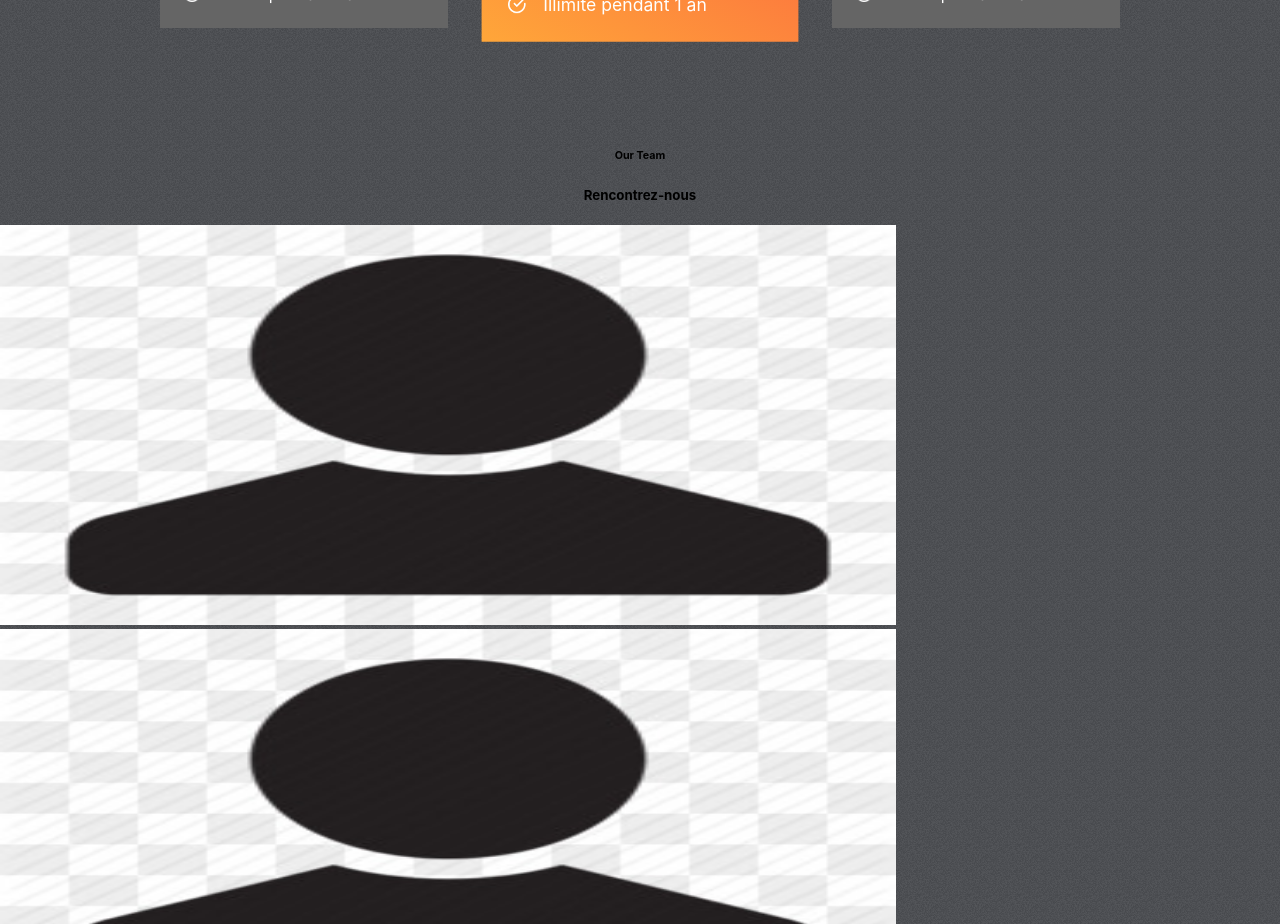
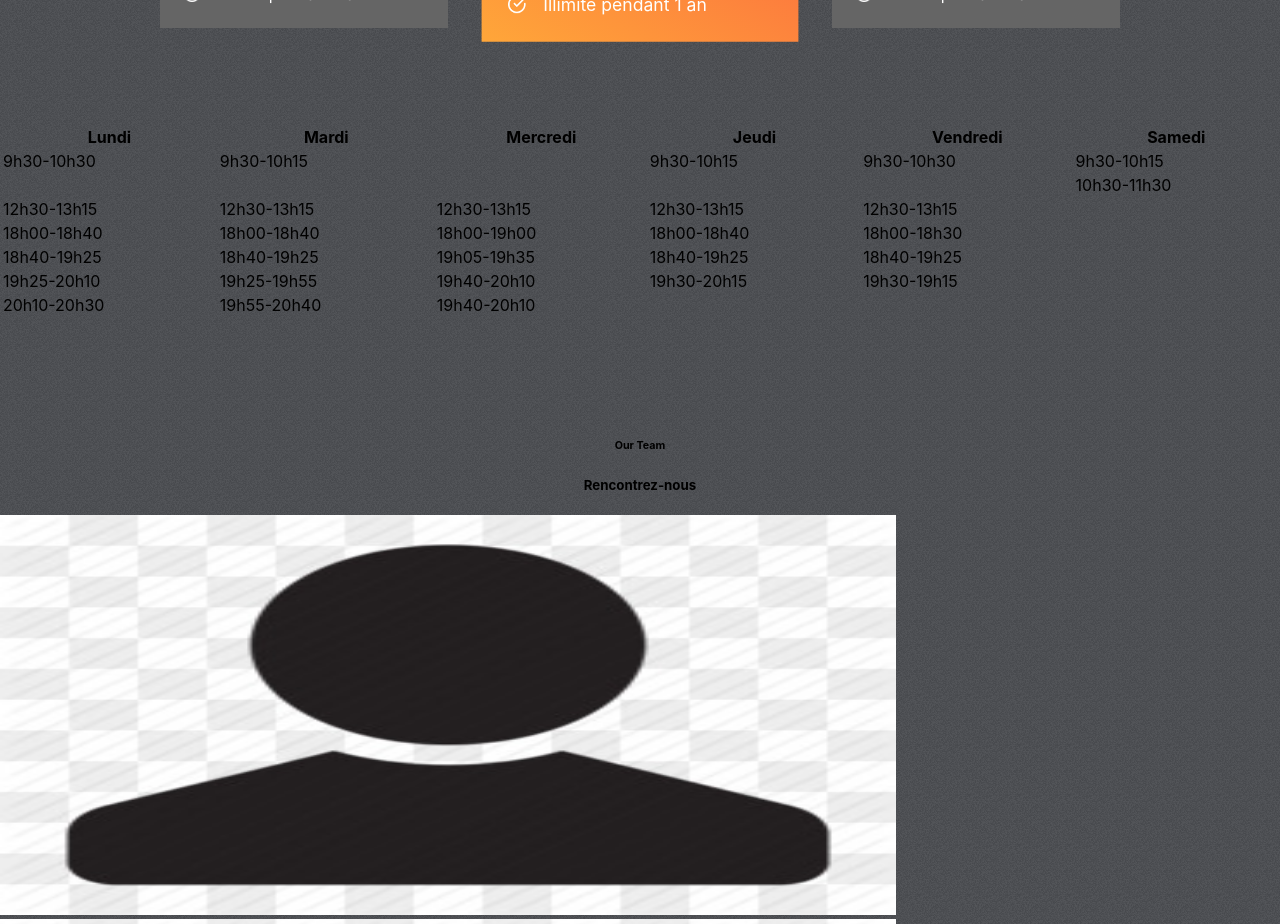
Before and after one commit to oceanesalle/NEO-frontend-PW, a React (Create React App) app: page / in a window 1280 px wide. Shown: the part 940-1864 px from the top of the page. Built offline with nearby package versions, Linux system fonts and the light colour scheme.

Commit message:
planning

```diff
--- a/package.json
+++ b/package.json
@@ -6,10 +6,12 @@
     "@testing-library/jest-dom": "^5.16.4",
     "@testing-library/react": "^13.3.0",
     "@testing-library/user-event": "^13.5.0",
+    "bootstrap": "^5.2.0",
     "emailjs": "^4.0.0",
     "emailjs-com": "^3.2.0",
     "framer-motion": "^6.5.1",
     "react": "^18.2.0",
+    "react-bootstrap": "^2.5.0",
     "react-dom": "^18.2.0",
     "react-icons": "^4.4.0",
     "react-scripts": "5.0.1",
--- a/src/App.js
+++ b/src/App.js
@@ -4,6 +4,7 @@
 import Footer from './components/Footer/Footer';
 import Team from './components/Team/Team';
 import Contact from './components/Contact/Contact';
+import Fitness from './components/Fitness/Fitness';
 
 
 function App() {
@@ -11,9 +12,11 @@
     <div className="App">
      <Hero />
      <Plans />
+     <Fitness />
      <Team />
      <Contact/>
      <Footer />
+
     </div>
   );
 }
--- /dev/null
+++ b/src/components/Fitness/Fitness.jsx
@@ -0,0 +1,78 @@
+import React from 'react'
+import Table from 'react-bootstrap/Table';
+import './Fitness.css';
+
+const Fitness = () => {
+  return (
+    <Table striped border hover>
+       <tbody>
+        <tr>
+          <th>Lundi</th>
+          <th>Mardi</th>
+          <th>Mercredi</th>
+          <th>Jeudi</th>
+          <th>Vendredi</th>
+          <th>Samedi</th>
+        </tr>
+        <tr>
+          <td>9h30-10h30</td>
+          <td>9h30-10h15</td>
+          <td></td>
+          <td>9h30-10h15</td>
+          <td>9h30-10h30</td>
+          <td>9h30-10h15</td>
+        </tr>
+        <tr>
+          <td></td>
+          <td></td>
+          <td></td>
+          <td></td>
+          <td></td>
+          <td>10h30-11h30</td>
+        </tr>
+        <tr>
+          <td>12h30-13h15</td>
+          <td>12h30-13h15</td>
+          <td>12h30-13h15</td>
+          <td>12h30-13h15</td>
+          <td>12h30-13h15</td>
+          <td></td>
+        </tr>
+        <tr>
+          <td>18h00-18h40</td>
+          <td>18h00-18h40</td>
+          <td>18h00-19h00</td>
+          <td>18h00-18h40</td>
+          <td>18h00-18h30</td>
+          <td></td>
+        </tr>
+        <tr>
+          <td>18h40-19h25</td>
+          <td>18h40-19h25</td>
+          <td>19h05-19h35</td>
+          <td>18h40-19h25</td>
+          <td>18h40-19h25</td>
+          <td></td>
+          </tr>
+          <tr>
+          <td>19h25-20h10</td>
+          <td>19h25-19h55</td>
+          <td>19h40-20h10</td>
+          <td>19h30-20h15</td>
+          <td>19h30-19h15</td>
+          <td></td>
+          </tr>
+          <tr>
+          <td>20h10-20h30</td>
+          <td>19h55-20h40</td>
+          <td>19h40-20h10</td>
+          <td></td>
+          </tr>
+
+      </tbody>
+    </Table>
+
+  )
+}
+
+export default Fitness
--- a/src/components/Header/Header.jsx
+++ b/src/components/Header/Header.jsx
@@ -39,7 +39,7 @@
           <li >
             <Link
             onClick={()=>setMenuOpened(false)}
-            to='planning'
+            to='fitness'
             spy={true}
             smooth={true}
             >
@@ -79,7 +79,7 @@
           <li >
             <Link
             onClick={()=>setMenuOpened(false)}
-            to='plans'
+            to='team'
             spy={true}
             smooth={true}
             >
```
Also changed, not shown: src/components/Fitness/Fitness.css (added), 1 other file (tests, documents, lock files or other folders).
